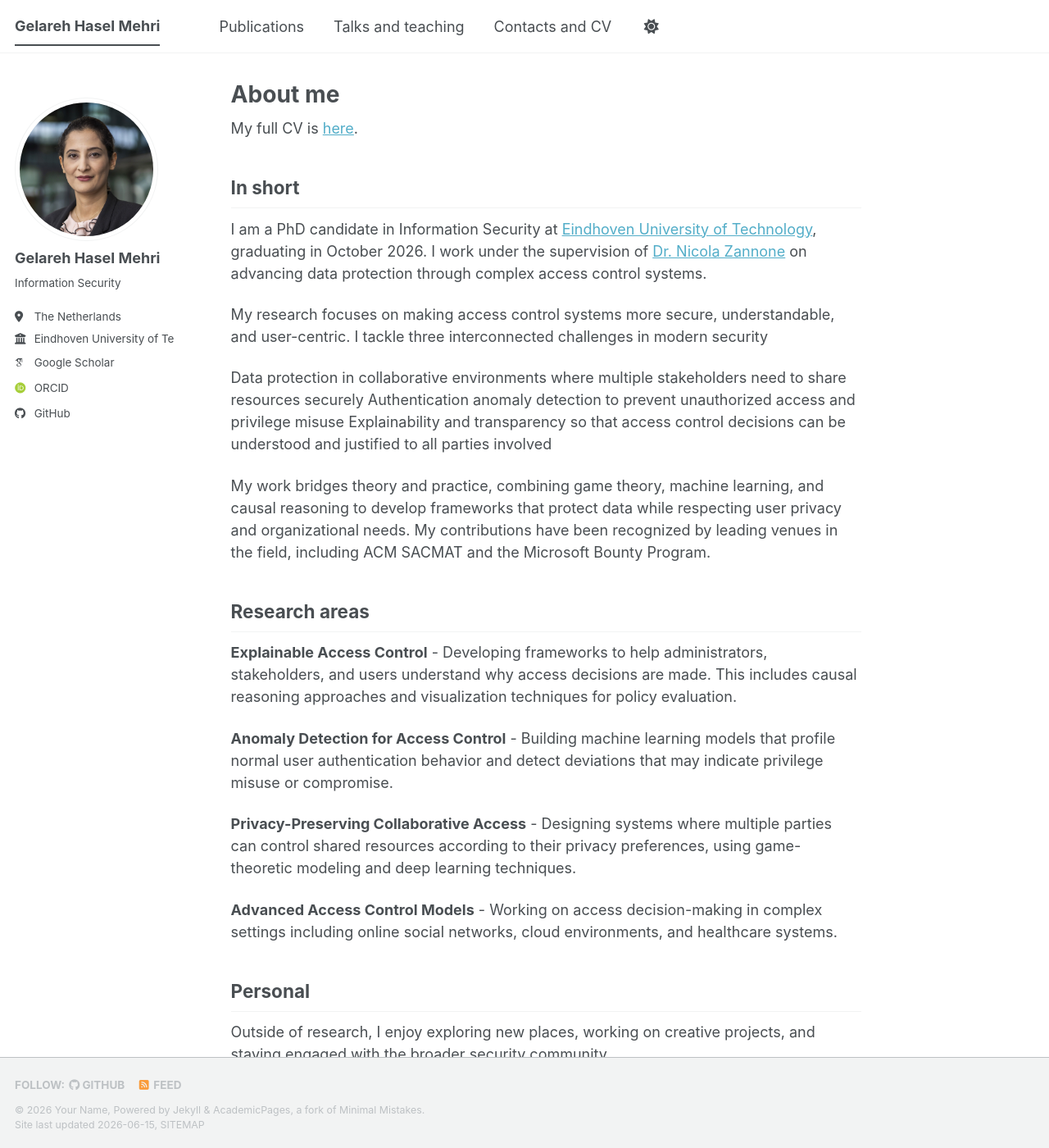
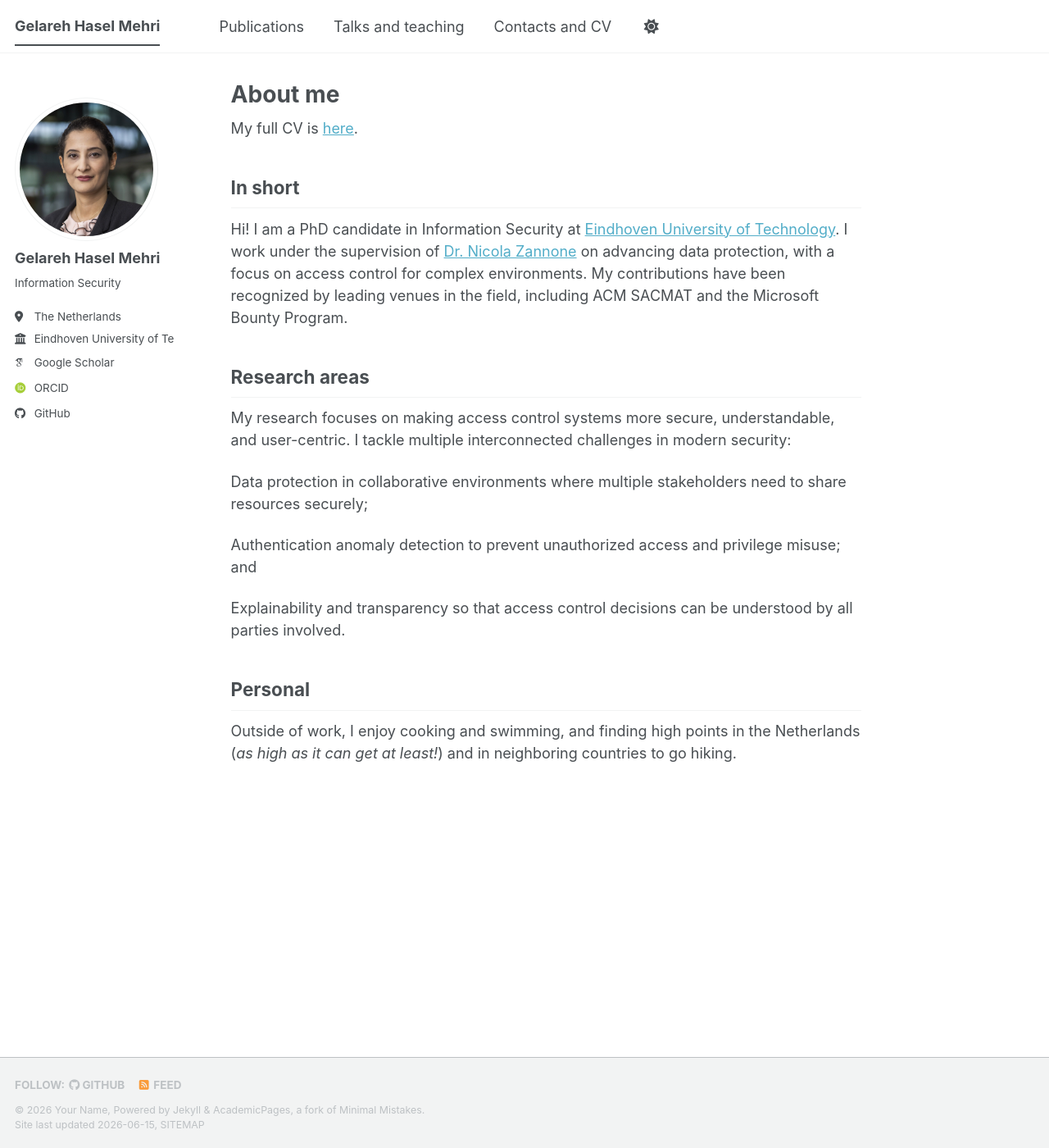
Before and after one commit to gelarehhaselmehri/gelarehhaselmehri.github.io, a Jekyll site: the page built from _pages/about.md, in a window 1280 px wide and 1400 px high. Shown: the whole window at 82% size. Built offline with Jekyll 4.4.1, drawn with Linux system fonts in a browser that asks for light colours; some web fonts are replaced; a script bundle is joined from its source files by our own code; library files that are not in the unit come from our copies.

Commit message:
Revise about page content for clarity and detail
Updated the personal introduction and research focus to enhance clarity and detail. Added a new section on research challenges and revised personal interests.

```diff
--- a/_pages/about.md
+++ b/_pages/about.md
@@ -10,27 +10,20 @@ My full CV is [here](/files/gelareh-CV.pdf).
 
 ## In short
 
-I am a PhD candidate in Information Security at [Eindhoven University of Technology](https://www.tue.nl), graduating in October 2026. I work under the supervision of [Dr. Nicola Zannone](https://research.tue.nl/en/persons/nicola-zannone) on advancing data protection through complex access control systems.
-
-My research focuses on making access control systems more secure, understandable, and user-centric. I tackle three interconnected challenges in modern security
-
-Data protection in collaborative environments where multiple stakeholders need to share resources securely
-Authentication anomaly detection to prevent unauthorized access and privilege misuse
-Explainability and transparency so that access control decisions can be understood and justified to all parties involved
-
-My work bridges theory and practice, combining game theory, machine learning, and causal reasoning to develop frameworks that protect data while respecting user privacy and organizational needs. My contributions have been recognized by leading venues in the field, including ACM SACMAT and the Microsoft Bounty Program.
+Hi! I am a PhD candidate in Information Security at [Eindhoven University of Technology](https://www.tue.nl). I work under the supervision of [Dr. Nicola Zannone](https://research.tue.nl/en/persons/nicola-zannone) on advancing data protection, with a focus on access control for complex environments.
+My contributions have been recognized by leading venues in the field, including ACM SACMAT and the Microsoft Bounty Program.
 
 ## Research areas
 
-**Explainable Access Control** - Developing frameworks to help administrators, stakeholders, and users understand why access decisions are made. This includes causal reasoning approaches and visualization techniques for policy evaluation.
+My research focuses on making access control systems more secure, understandable, and user-centric. I tackle multiple interconnected challenges in modern security:
 
-**Anomaly Detection for Access Control** - Building machine learning models that profile normal user authentication behavior and detect deviations that may indicate privilege misuse or compromise.
+Data protection in collaborative environments where multiple stakeholders need to share resources securely;
 
-**Privacy-Preserving Collaborative Access** - Designing systems where multiple parties can control shared resources according to their privacy preferences, using game-theoretic modeling and deep learning techniques.
+Authentication anomaly detection to prevent unauthorized access and privilege misuse; and
 
-**Advanced Access Control Models** - Working on access decision-making in complex settings including online social networks, cloud environments, and healthcare systems.
+Explainability and transparency so that access control decisions can be understood by all parties involved.
 
 
 ## Personal
 
-Outside of research, I enjoy exploring new places, working on creative projects, and staying engaged with the broader security community.
+Outside of work, I enjoy cooking and swimming, and finding high points in the Netherlands (*as high as it can get at least!*) and in neighboring countries to go hiking.
```
